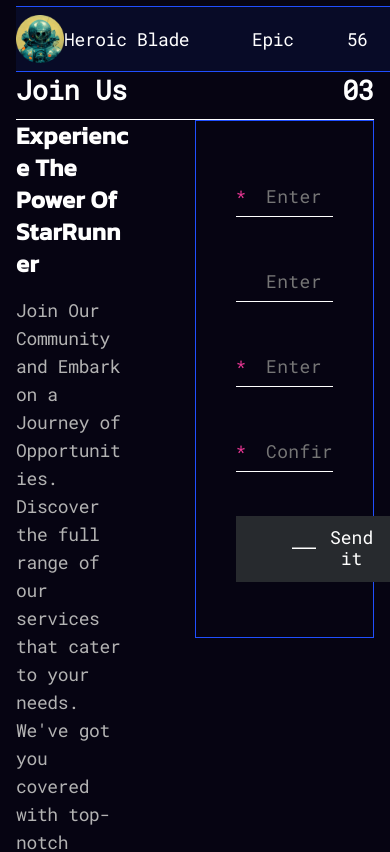
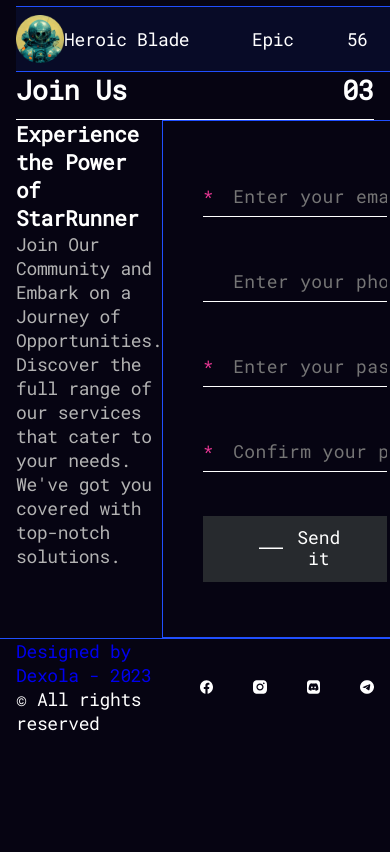
Before and after one commit to webdevbiv/dexola-landing, a React (Vite) app: page / in a window 390 px wide. Shown: the part 1800-2652 px from the top of the page. After the commit the page ends 2535 px from the top, so only its background shows below. Built offline with nearby package versions, Linux system fonts and the light colour scheme.

Commit message:
ADD | tablet styles done

```diff
--- a/src/sections/Features/Features.module.scss
+++ b/src/sections/Features/Features.module.scss
@@ -27,11 +27,11 @@
   color: $light-gray;
 
   @media screen and (min-width: 744px) {
-    @include text-body-tablet;
+    @include text-body-tablet($light-gray);
     max-width: 460px;
   }
   @media screen and (min-width: 1440px) {
-    @include text-body-web;
+    @include text-body-web($light-gray);
     max-width: 600px;
   }
 }
--- a/src/sections/Footer/Footer.jsx
+++ b/src/sections/Footer/Footer.jsx
@@ -4,6 +4,7 @@ import facebook from "../../images/icons/social-facebook.svg";
 import instagram from "../../images/icons/social-instagram.svg";
 import discord from "../../images/icons/social-discord.svg";
 import telegram from "../../images/icons/social-telegram.svg";
+import { useEffect, useState } from "react";
 
 const socialLinks = [
   { icon: facebook, link: "", name: "facebook  icon image" },
@@ -13,6 +14,19 @@ const socialLinks = [
 ];
 
 export const Footer = () => {
+  const [windowWidth, setWindowWidth] = useState(window.innerWidth);
+  useEffect(() => {
+    const handleResize = () => {
+      setWindowWidth(window.innerWidth);
+    };
+    window.addEventListener("resize", handleResize);
+
+    return () => {
+      window.removeEventListener("resize", handleResize);
+    };
+  }, []);
+
+  if (windowWidth >= 1440) {
     return (
       <footer>
         <div className={s.border}>
@@ -54,4 +68,48 @@ export const Footer = () => {
         </div>
       </footer>
     );
+  }
+  if (windowWidth < 1440) {
+    return (
+      <footer>
+        <div className={s.border}>
+          <Container>
+            <div className={s.wrapper}>
+              <div className={s.textTabletWrapper}>
+                <a
+                  href='https://dexola.com/'
+                  target='_blank'
+                  rel='noreferrer noopener'
+                  className={s.link}
+                >
+                  Designed by Dexola - 2023
+                </a>
+                <p className={s.text}>© All rights reserved</p>
+              </div>
+              <ul className={s.list}>
+                {socialLinks.map((item, index) => (
+                  <li
+                    className={s.listItem}
+                    key={index}
+                  >
+                    <a
+                      href={item.link}
+                      target='_blank'
+                      rel='noreferrer noopener'
+                    >
+                      <img
+                        src={item.icon}
+                        alt={item.name}
+                        className={s.icon}
+                      />
+                    </a>
+                  </li>
+                ))}
+              </ul>
+            </div>
+          </Container>
+        </div>
+      </footer>
+    );
+  }
 };
--- a/src/sections/Footer/Footer.module.scss
+++ b/src/sections/Footer/Footer.module.scss
@@ -1,4 +1,5 @@
 @import "../../styles/_variables.scss";
+@import "../../styles/_mixins.scss";
 
 .border {
   position: relative;
@@ -23,21 +24,49 @@
 
 .link {
   text-decoration: none;
-  color: $white;
+  @media screen and (min-width: 744px) {
+    @include text-body-tablet($light-gray);
+  }
+  @media screen and (min-width: 1440px) {
+    @include text-body-web($white);
+  }
 }
+
 .text {
   height: 100%;
+  @media screen and (min-width: 744px) {
+    @include text-body-tablet($light-gray);
+  }
+  @media screen and (min-width: 1440px) {
+    @include text-body-web($white);
+  }
 }
 
 .list {
   display: flex;
   flex-direction: row;
-  padding: 35px 116px;
+
+  @media screen and (min-width: 744px) {
+    padding: 34px 61.5px;
+  }
+  @media screen and (min-width: 1440px) {
+    padding: 35px 116px;
+  }
 }
 
 .listItem {
   &:not(:last-child) {
     margin-right: 40px;
+  }
+  @media screen and (min-width: 744px) {
+    &:not(:last-child) {
+      margin-right: 24px;
+    }
+  }
+  @media screen and (min-width: 1440px) {
+    &:not(:last-child) {
+      margin-right: 40px;
+    }
   }
 }
 
--- a/src/sections/JoinUs/JoinUs.module.scss
+++ b/src/sections/JoinUs/JoinUs.module.scss
@@ -2,31 +2,64 @@
 
 .wrapper {
   display: flex;
+
+  @media screen and (min-width: 744px) {
+    flex-direction: column;
+    padding-bottom: 76px;
+  }
+  @media screen and (min-width: 1440px) {
+    flex-direction: row;
     padding-bottom: 113px;
+  }
 }
 
 .content {
+  @media screen and (min-width: 744px) {
+    margin-bottom: 56px;
+    &:first-child {
+      padding-right: 98px;
+    }
+  }
+  @media screen and (min-width: 1440px) {
     width: 50%;
     &:first-child {
       padding-right: 66px;
     }
   }
+}
 
 .title {
+  @media screen and (min-width: 744px) {
+    @include text-sub-title-tablet;
+    letter-spacing: 0;
+    line-height: 28px;
+    margin-bottom: 12px;
+  }
+
+  @media screen and (min-width: 1440px) {
     @include text-sub-title-web;
     letter-spacing: 0.48px;
     line-height: 32px;
+    margin-bottom: 16px;
+  }
 }
 
 .text {
-  @include text-body-web;
-  margin-top: 16px;
+  color: $light-gray;
+  @media screen and (min-width: 744px) {
+    @include text-body-tablet($light-gray);
+  }
+  @media screen and (min-width: 1440px) {
+    @include text-body-web($light-gray);
     line-height: 28px;
-  color: $light-gray;
+  }
 }
 
 .arrow {
   margin-top: 40px;
+  @media screen {
+    display: none;
+  }
 }
 
 .form {
```
Lines whose indentation alone changed are shown as unchanged.
